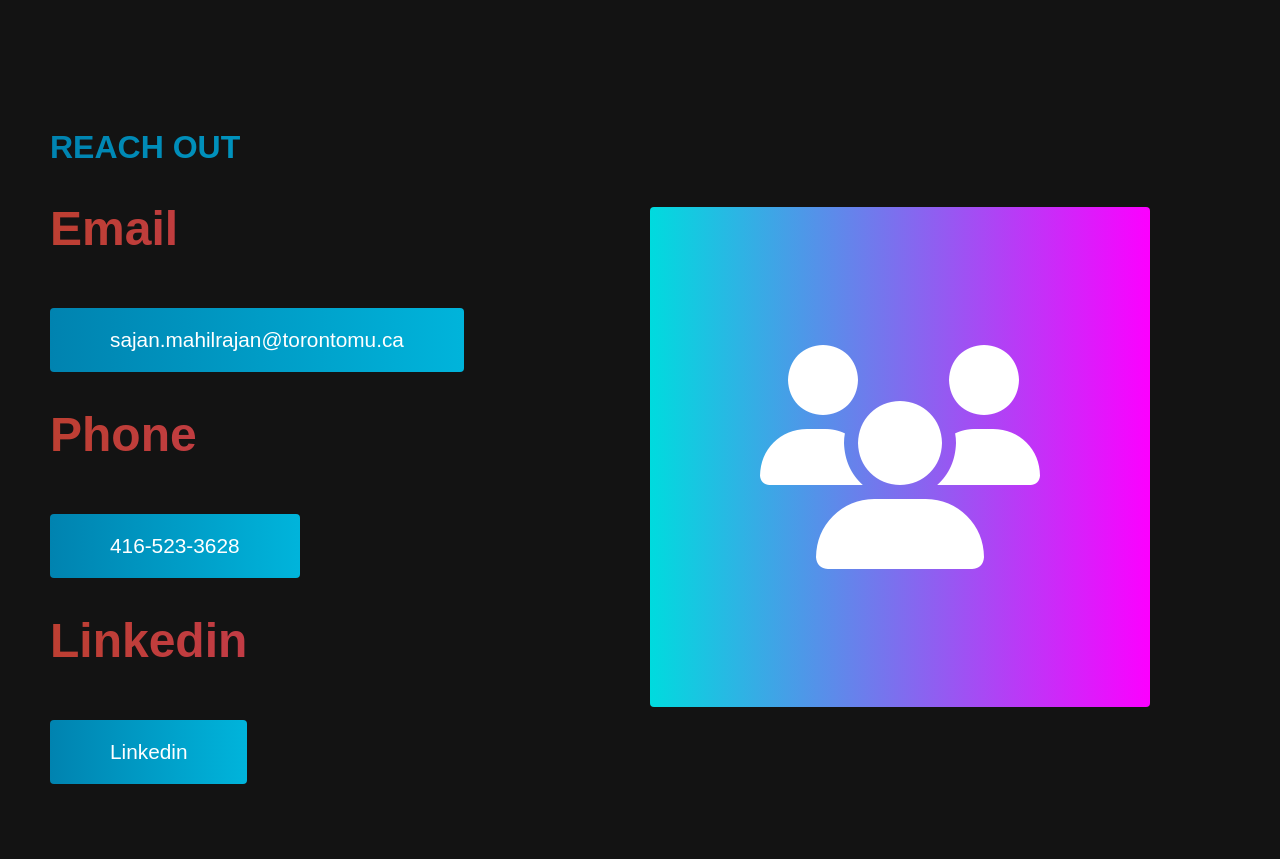
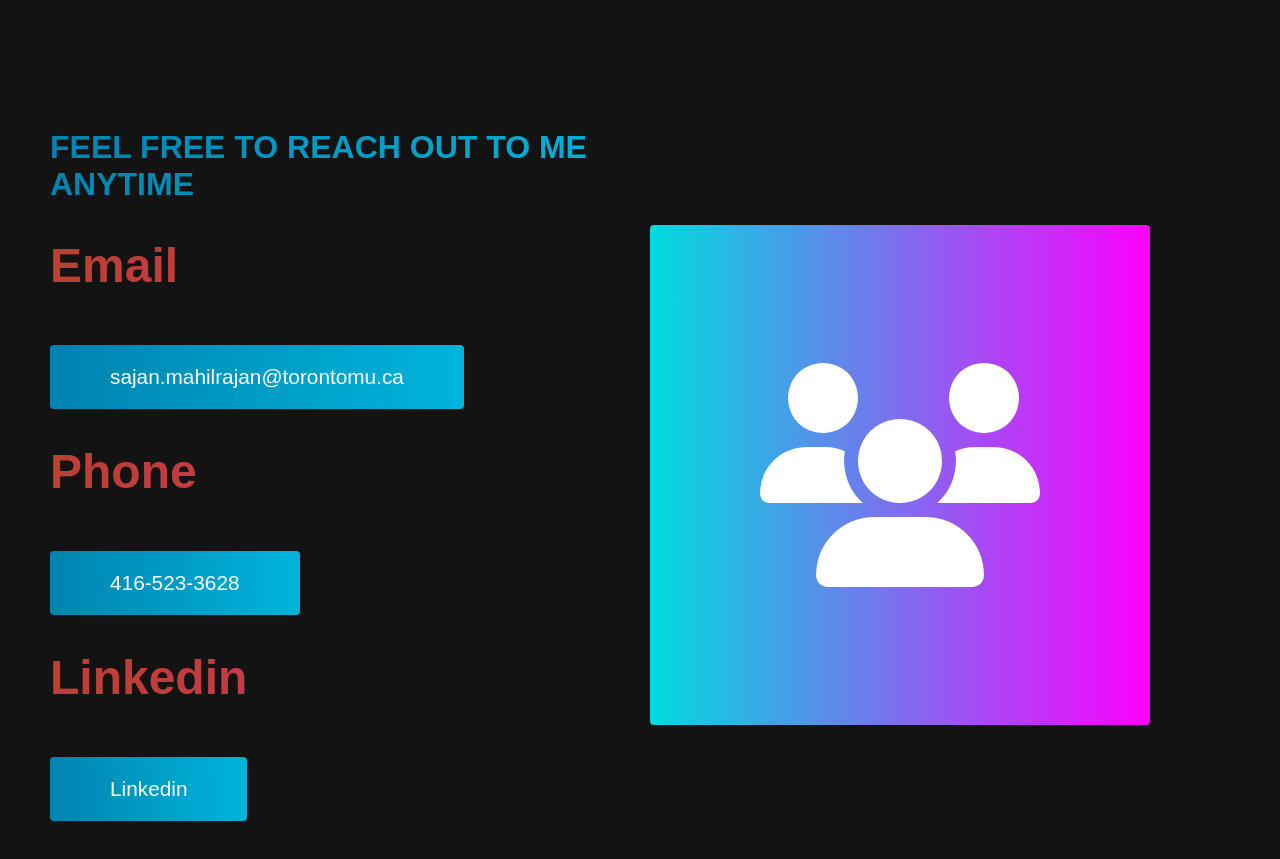
Before and after one commit to SajanMahilrajanGITHUB/PortfolioWebsite, a plain HTML site: page index.html in a window 1280 px wide. Shown: the part 3000-3859 px from the top of the page. Drawn offline with Linux system fonts and the light colour scheme.

Commit message:
Update index.html

```diff
--- a/index.html
+++ b/index.html
@@ -99,7 +99,7 @@
       <div class="main" id="Contact">
         <div class="main__container">
             <div class="main__content">
-                <h1>Reach out</h1>
+                <h1>Feel Free to Reach Out to Me Anytime</h1>
                 <h2>Email</h2>
                 <a href="mailto:sajan.mahilrajan@torontomu.ca"><button class="main__btn">sajan.mahilrajan@torontomu.ca</button></a>
                 <h2>Phone</h2>
```
